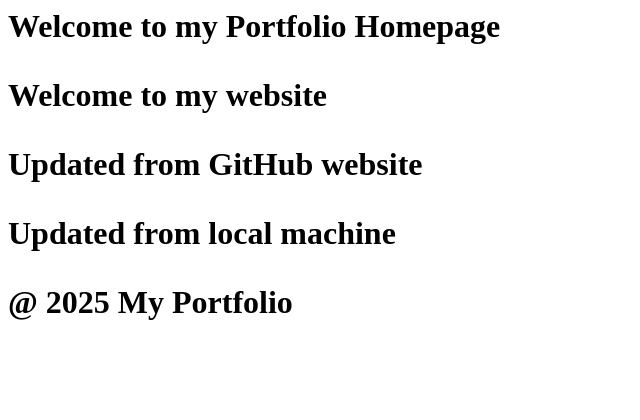
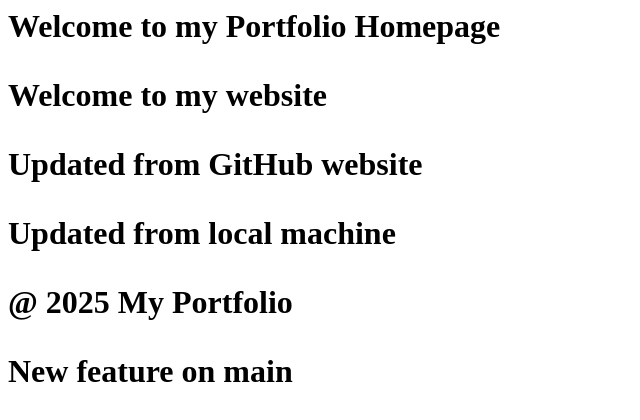
Before and after one commit to MechAhamed/portfolio-project, a plain HTML site: page index.html in a window 1280 px wide. Shown: the whole page, without its empty margins (0-640 px from the left). Drawn offline with Linux system fonts and the light colour scheme.

Commit message:
New feature commit 1 on main

```diff
--- a/index.html
+++ b/index.html
@@ -4,3 +4,4 @@
 <p>Updated from GitHub website</p>
 <p>Updated from local machine</p>
 <footer>@ 2025 My Portfolio</footer>
+<p>New feature on main</p>
```
